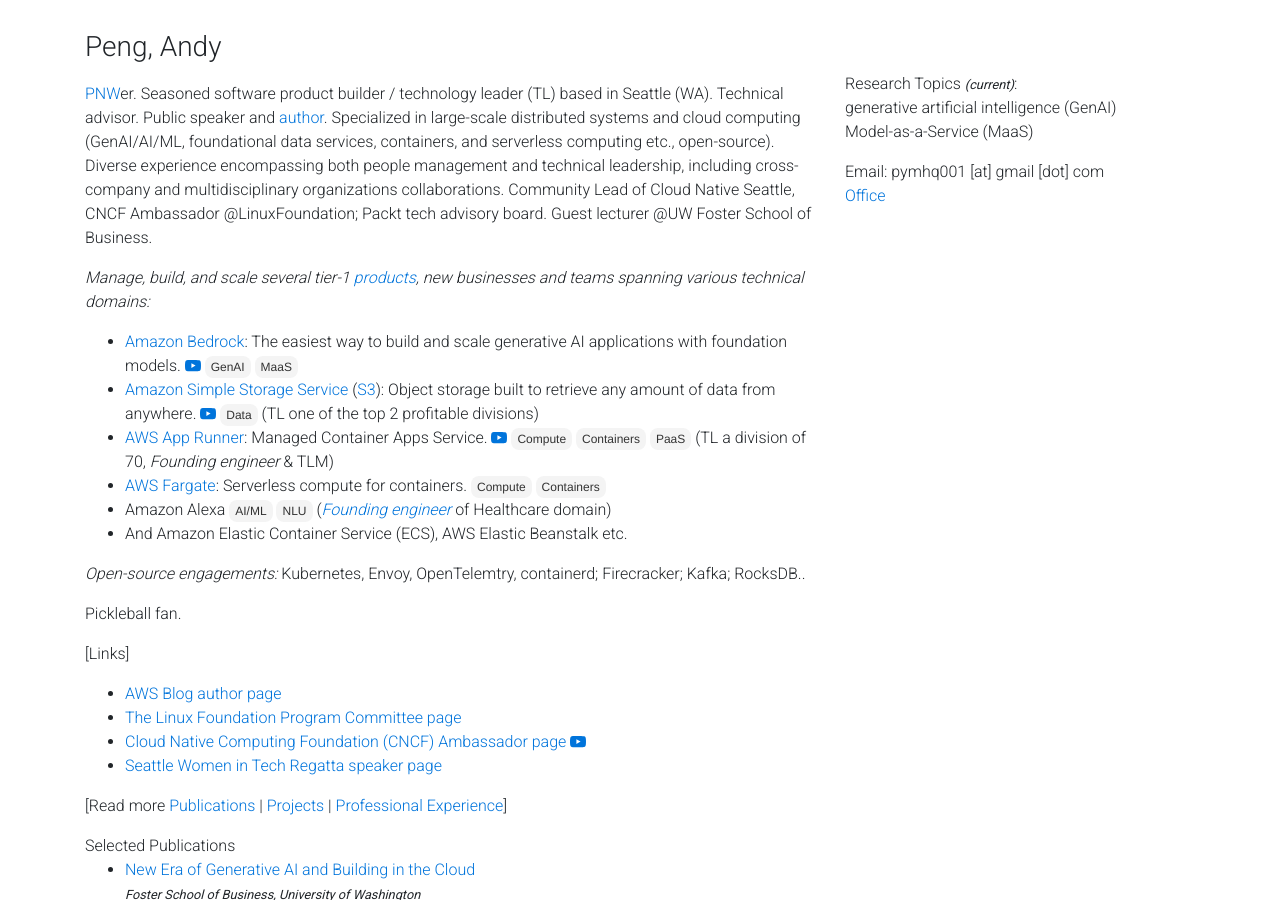
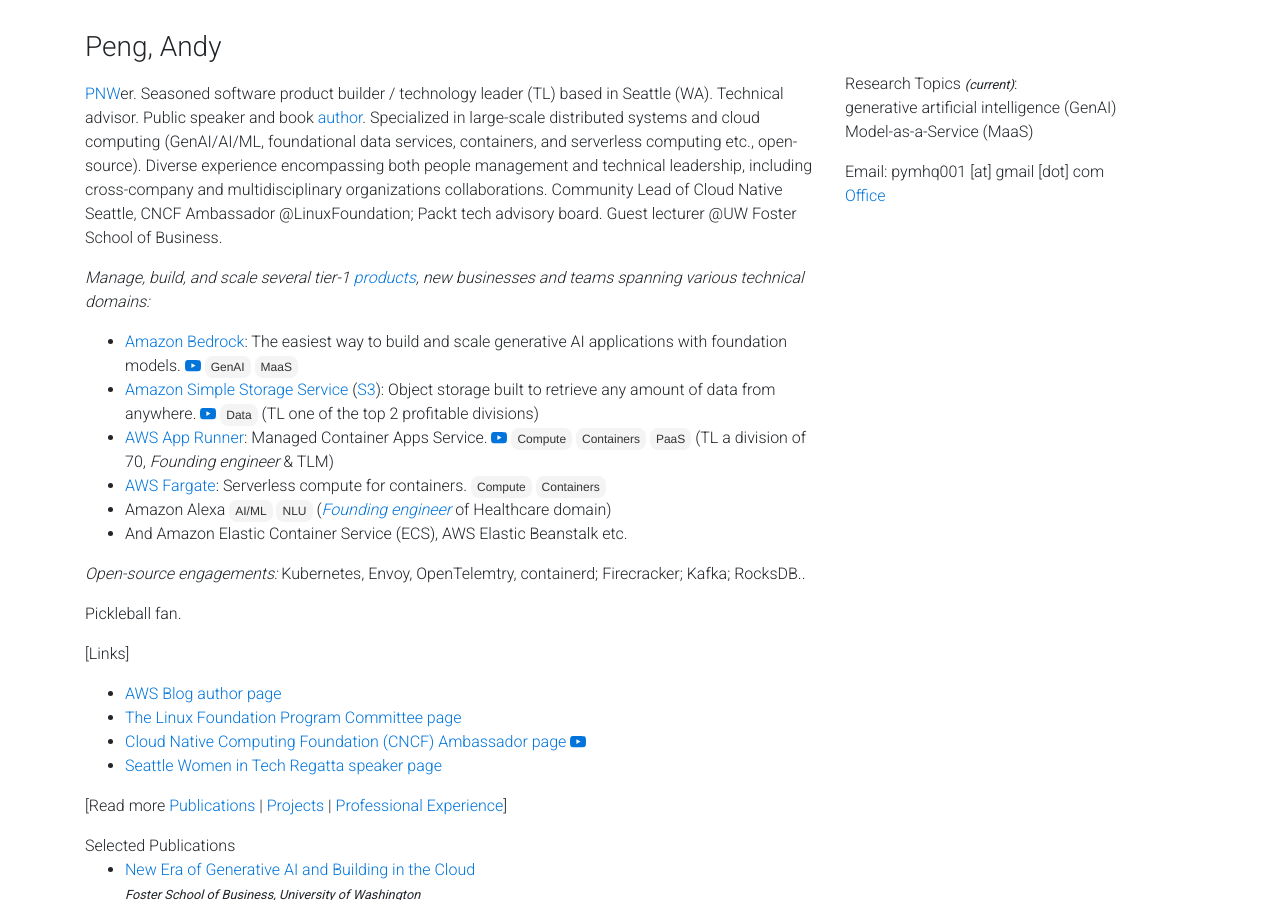
Before and after one commit to gfw001/gfw001.github.io, a Jekyll site: the page portfolio.html, which Jekyll copies as it is, in a window 1280 px wide and 900 px high. Built offline with Jekyll 4.4.1, drawn with Linux system fonts in a browser that asks for light colours; nearby versions of some CDN libraries; a style sheet for code colours, icons or effects is not loaded.

Commit message:
Update portfolio.html

```diff
--- a/portfolio.html
+++ b/portfolio.html
@@ -101,7 +101,7 @@
   <div class="row">
     <div class="col">
       <p style="margin-top:10px;">
-        <a href="https://www.pcta.org/">PNW</a>er. Seasoned software product builder / technology leader (TL) based in Seattle (WA). Technical advisor. Public speaker and <a href="https://aws.amazon.com/blogs/containers/author/yimipeng/">author</a>. Specialized in large-scale distributed systems and cloud computing (GenAI/AI/ML, foundational data services, containers, and serverless computing etc., open-source). Diverse experience encompassing both people management and technical leadership, including cross-company and multidisciplinary organizations collaborations. Community Lead of Cloud Native Seattle, CNCF Ambassador @LinuxFoundation; Packt tech advisory board. Guest lecturer @UW Foster School of Business. <br>
+        <a href="https://www.pcta.org/">PNW</a>er. Seasoned software product builder / technology leader (TL) based in Seattle (WA). Technical advisor. Public speaker and book <a href="https://aws.amazon.com/blogs/containers/author/yimipeng/">author</a>. Specialized in large-scale distributed systems and cloud computing (GenAI/AI/ML, foundational data services, containers, and serverless computing etc., open-source). Diverse experience encompassing both people management and technical leadership, including cross-company and multidisciplinary organizations collaborations. Community Lead of Cloud Native Seattle, CNCF Ambassador @LinuxFoundation; Packt tech advisory board. Guest lecturer @UW Foster School of Business. <br>
       </p>
       <p>
 	      <i>Manage, build, and scale several tier-1 <a href="/products">products</a>, new businesses and teams spanning various technical domains: </i>
```
